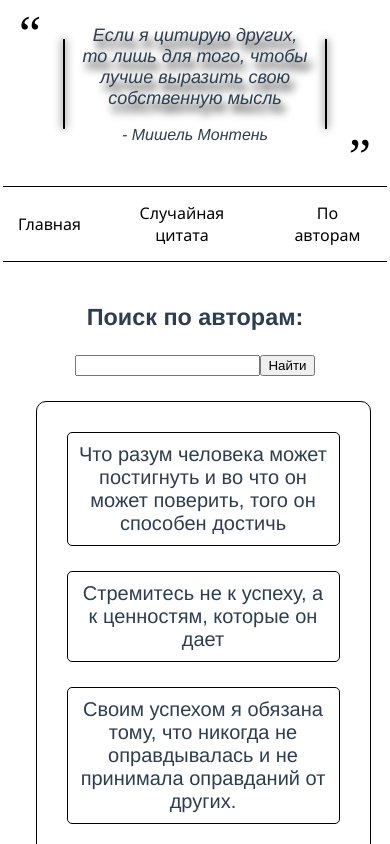
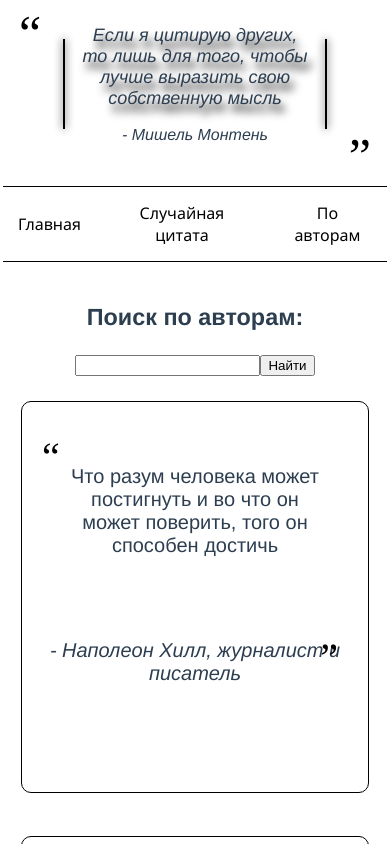
Before and after one commit to beautiful-cookie/cite-for-every-day, a Vue app: page /Authors-filter in a window 390 px wide. Shown: the top 844 px of the page. Built offline with nearby package versions, Linux system fonts and the light colour scheme.

Commit message:
logic fixed and some style

```diff
--- a/src/App.vue
+++ b/src/App.vue
@@ -24,4 +24,5 @@
   text-align: center;
   color: #2c3e50;
 }
+
 </style>
--- a/src/components/Cites.vue
+++ b/src/components/Cites.vue
@@ -1,26 +1,133 @@
 <template>
-    <div class="cite">
-        {{cite}}
+    <div class="quote-container">
+        <span class="span-text">
+            <p class="text">{{cite.quote}}</p>
+            <cite>- {{cite.author}}</cite>
+        </span>
     </div>
 </template>
 
 <script>
 export default {
     props: {
-        cite: String,
+        cite: Object,
         author: String
     }
 }
 </script>
 
 <style scoped>
-.cite
+/* .cite
 {
     display: flex;
     justify-content: center;
     align-items: center;
+    flex-direction: column;
+    gap: 1vh;
     padding: 10px;
     border: 1px solid black;
     border-radius: 5px;
-}
+} */
+
+
+.quote-container
+  {
+    display: flex;
+    justify-content: center;
+    align-items: center;
+    border: 1px solid black;
+    padding: 20px;
+    border-radius: 10px;
+  }
+
+  .span-text
+  {
+    display: flex;
+    flex-direction: column;
+    justify-content: center;
+    align-items: center;
+    position: relative;
+    max-width: 400px;
+    padding: 3px;
+    gap: 5vh;
+    margin-bottom: 10vh;
+  }
+  .text
+  {
+    text-align: center;
+    border-radius: 10px;
+    padding: 20px;
+  }
+
+
+  .span-text:before,
+  .span-text:after
+  {
+    position: absolute;
+    color: black;
+    font-size: 100px;
+    font-family: Times, sans-serif;
+    line-height: 100px;
+    border-radius: 50%;
+  }
+
+  .span-text::before
+  {
+    content: '“';
+    left: -15px;
+    top: -15px;
+  }
+
+  .span-text::after
+  {
+    content: '”';
+    right: -10px;
+    bottom: -30px;
+  }
+
+  @media screen and (max-width: 430px) {
+    .span-text::before,
+    .span-text::after
+    {
+      font-size: 50px;
+    }
+
+    .span-text::before
+    {
+      left: 15px;
+      top: -10px;
+    }
+
+    .span-text::after
+    {
+      right: 15px;
+      bottom: -20px;
+    }
+  }
+
+  @media screen and (max-width: 400px) {
+
+    .span-text
+    {
+      max-width: 300px;
+    }
+    .span-text::before,
+    .span-text::after
+    {
+      font-size: 40px;
+    }
+
+    .span-text::before
+    {
+      left: 0px;
+      top: -15px;
+    }
+
+    .span-text::after
+    {
+      right: 10px;
+      bottom: -20px;
+    }
+  }
+
 </style>
--- a/src/views/AuthorsFilter.vue
+++ b/src/views/AuthorsFilter.vue
@@ -1,23 +1,20 @@
 <template>
-    <div class="message">
+    <div class="content-box">
         <h3>Поиск по авторам: </h3>
         <div class="input-form">
             <input type="text" v-model="inputTxt">
             <button v-on:click="saveInpValue">Найти</button>
         </div>
 
-        <div class="cites-container">
-            <div class="cites-wrapper">
-                <Cites v-for="cite of findCites()"
-                    v-bind:cite="cite" />
-            </div>
+        <div class="cites-wrapper">
+            <Cites v-for="cite of findCites()"
+                v-bind:cite="cite" />
         </div>
     </div>
 </template>
 
 <script>
 import quotes from '@/assets/quotes.json'
-import Authors from '@/components/Authors.vue'
 import Cites from '@/components/Cites.vue'
 
 export default {
@@ -30,41 +27,18 @@ export default {
         }
     },
     components: {
-        Authors, Cites
+        Cites
     },
     methods: {
-        collectAuthors() {
-            let citesArrStringify = JSON.stringify(quotes)
-            let citesArr = JSON.parse(citesArrStringify).quotes
-            let authorsArr = []
-            for (let i = 0; i < citesArr.length; i++) {
-                authorsArr.push(citesArr[i].author)
-            }
-
-            return authorsArr
-        },
-        copyTextArea() {
-            let inp = this.inputTxt
-            this.inputTxt = ''
-            return inp
-        },
         findCites() {
             let cites = []
 
             let citesArrStringify = JSON.stringify(quotes)
             let citesArr = JSON.parse(citesArrStringify).quotes
-            let authorsArr = []
-            for (let i = 0; i < citesArr.length; i++) {
-                authorsArr.push(citesArr[i].author)
-            }
 
-
-            for (let i = 0; i < citesArr.length; i++) {
-                if (citesArr[i].author.includes(this.inputValue)) {
-                    cites.push(citesArr[i].quote)
-                }
-            }
-
+            cites = citesArr.filter( el =>
+                el.author.includes(this.inputValue)
+            )
 
             return cites
         },
@@ -77,27 +51,11 @@ export default {
 </script>
 
 <style>
-.message
+.content-box
 {
     margin-top: 5vh;
     font-size: 20px;
-}
-
-.authors-wrapper
-{
-    display: flex;
-    justify-content: center;
-    align-items: center;
     max-width: 100vw;
-}
-
-.authors
-{
-    display: flex;
-    flex-direction: column;
-    justify-content: center;
-    align-items: center;
-    max-width: 70vw;
 }
 
 .input-form
@@ -107,25 +65,14 @@ export default {
     align-items: center;
 }
 
-.cites-container
-{
-    display: flex;
-    justify-content: center;
-    align-items: center;
-    width: 100vw;
-}
-
 .cites-wrapper
 {
     display: flex;
     flex-direction: column;
     justify-content: center;
     align-items: center;
-    gap: 3vh;
+    gap: 5vh;
     margin-top: 3vh;
-    padding: 30px;
-    border: 1px solid black;
-    border-radius: 10px;
-    width: 70vw;
+
 }
 </style>
```
Also changed, not shown: src/views/Cite-generator.vue (line endings or trailing spaces).
